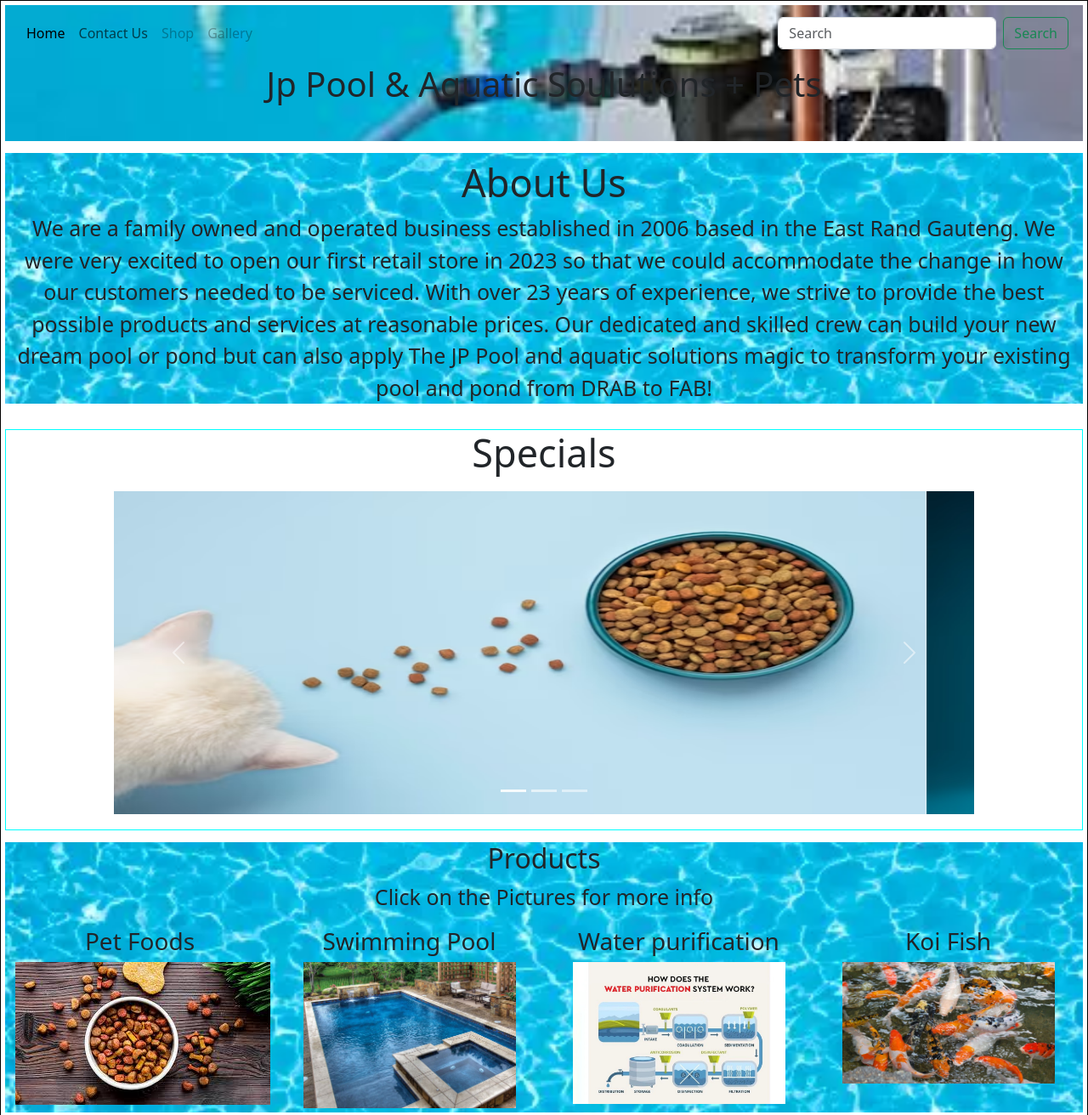
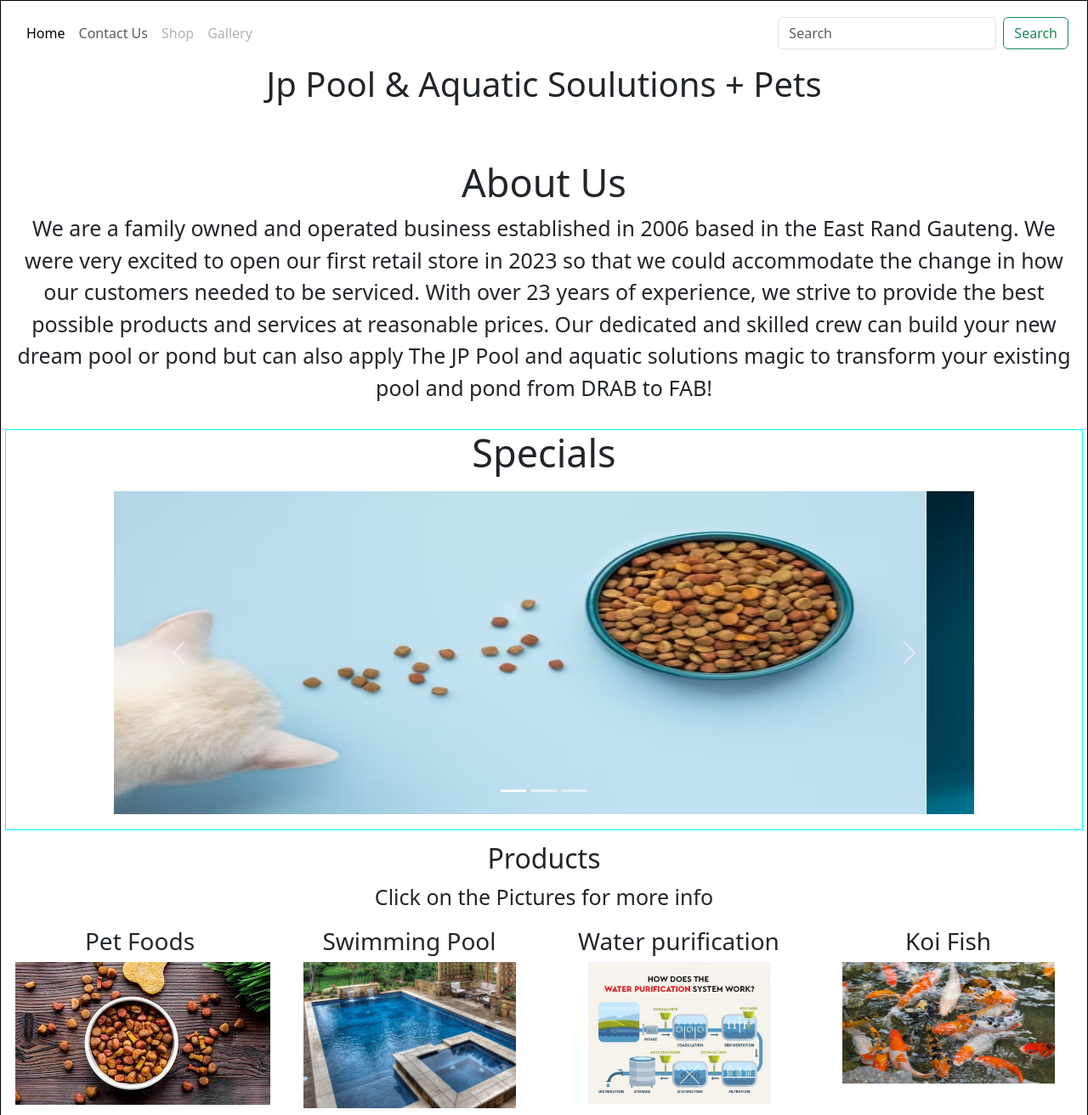
Before and after one commit to Kuber-Meester/jppools, a plain HTML site: page index.html in a window 1280 px wide. Shown: the top 1312 px of the page at 85% size. Drawn offline with nearby package versions, Linux system fonts and the light colour scheme; a web font is replaced by a local one.

Commit message:
Update style.css

```diff
--- a/style.css
+++ b/style.css
@@ -15,7 +15,7 @@ body{
 	margin: 5px;
 	padding: 5px;
 	border: 1px solid black;
-	/* background-image: url(pool.jpg);
+	/* background-image: pool.jpg;
 	background-size: cover;
 	background-repeat: no-repeat;
 	background-position: center; */
@@ -46,7 +46,7 @@ p{
 	width: 100%;
 	height: 20vh;
 	padding: 5px;
-	background-image: url(pool.jpg);
+	background-image: pool.jpg;
 	background-size: cover;
 	background-repeat: no-repeat;
 	background-position: center;
@@ -55,7 +55,7 @@ p{
 /* ------------------------------ About ------------------------------ */
 .about{
 	margin-bottom: 10px;
-	background-image:  url(pool1.webp);
+	background-image:  pool1.webp;
 	background-size: cover;
 	background-repeat: no-repeat;
 	background-position: center;
@@ -94,7 +94,7 @@ p{
 
 /* ------------------------------ services ------------------------------ */
 .services{
-	background-image: url(How-to-Convert-a-Swimming-Pool-Into-Koi-Fish-Pond6-1024x768.jpg);
+	background-image: How-to-Convert-a-Swimming-Pool-Into-Koi-Fish-Pond6-1024x768.jpg;
 	background-position: center;
 	background-size: cover;
 	background-repeat: no-repeat;
@@ -119,7 +119,7 @@ p{
 
 /* ------------------------------ Products ------------------------------ */
 .products{
-	background-image: url(pool1.webp);
+	background-image: pool1.webp;
 	background-position: center;
 	background-size: cover;
 	background-repeat: no-repeat;
```
